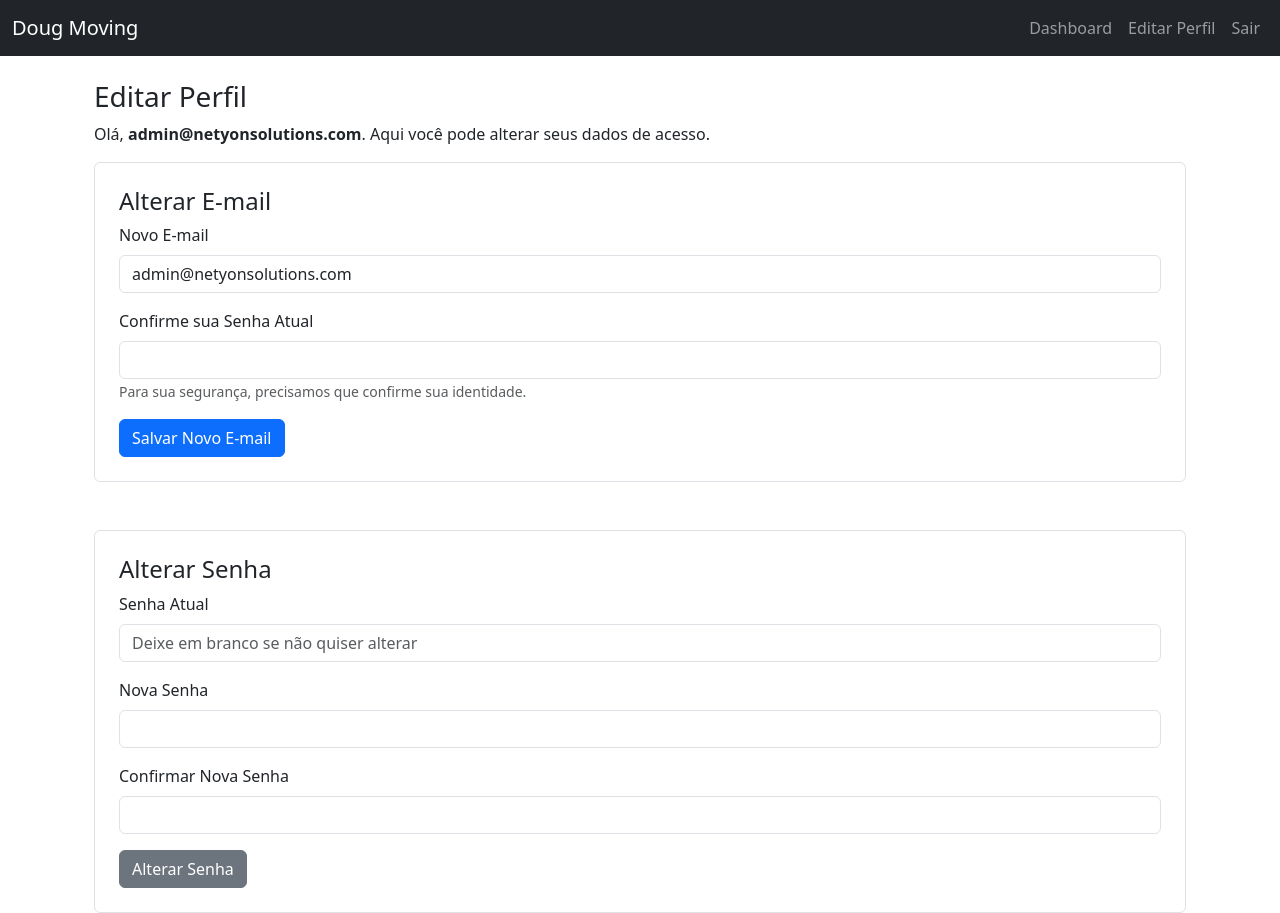
After one commit to netyon12/doug-moving, a Flask app: page /editar-perfil in a window 1280 px wide. The commit adds this page. Run offline with Flask 3, Linux system fonts and the light colour scheme; a user stored in the database is signed in.

Commit message:
Alteracao e edicao de perfil

```diff
--- a/app.py
+++ b/app.py
@@ -589,6 +589,77 @@ def exportar_corridas_csv():
 
 
 
+## Rota para Editar o perfil, podendo alterar o login e senha (chamando o editar_perfil.html)
+
+# No seu app.py, substitua a rota editar_perfil pela versão abaixo
+
+@app.route('/editar-perfil', methods=['GET', 'POST'])
+@login_required
+def editar_perfil():
+    if request.method == 'POST':
+        action = request.form.get('action')
+
+        # --- LÓGICA PARA ATUALIZAR O E-MAIL ---
+        if action == 'update_profile':
+            novo_email = request.form.get('email')
+            password_check = request.form.get('password_check')
+
+            if not password_check:
+                flash('Você precisa informar sua senha atual para alterar o e-mail.', 'warning')
+                return redirect(url_for('editar_perfil'))
+
+            if not check_password_hash(current_user.password, password_check):
+                flash('Senha incorreta. Não foi possível alterar o e-mail.', 'danger')
+                return redirect(url_for('editar_perfil'))
+
+            if novo_email != current_user.email:
+                existing_user = User.query.filter_by(email=novo_email).first()
+                if existing_user:
+                    flash('Este e-mail já está em uso por outra conta.', 'warning')
+                    return redirect(url_for('editar_perfil'))
+
+            current_user.email = novo_email
+            db.session.commit()
+            flash('Seu e-mail foi atualizado com sucesso!', 'success')
+            return redirect(url_for('editar_perfil'))
+
+        # --- LÓGICA PARA ATUALIZAR A SENHA ---
+        elif action == 'update_password':
+            senha_atual = request.form.get('senha_atual')
+            nova_senha = request.form.get('nova_senha')
+
+            # Se o campo senha_atual estiver vazio, o usuário não quer alterar a senha.
+            if not senha_atual:
+                flash('Nenhuma alteração de senha foi feita.', 'info')
+                return redirect(url_for('editar_perfil'))
+
+            confirmar_senha = request.form.get('confirmar_senha')
+            if not nova_senha or not confirmar_senha:
+                flash('Para alterar a senha, preencha os campos de nova senha e confirmação.', 'warning')
+                return redirect(url_for('editar_perfil'))
+
+            if not check_password_hash(current_user.password, senha_atual):
+                flash('A senha atual está incorreta.', 'danger')
+                return redirect(url_for('editar_perfil'))
+
+            if nova_senha != confirmar_senha:
+                flash('A nova senha e a confirmação não correspondem.', 'danger')
+                return redirect(url_for('editar_perfil'))
+
+            current_user.password = generate_password_hash(nova_senha, method='pbkdf2:sha256')
+            db.session.commit()
+            flash('Sua senha foi alterada com sucesso!', 'success')
+            return redirect(url_for('editar_perfil'))
+
+    return render_template('editar_perfil.html')
+
+
+
+
+
+
+
+
 
 
 #################################################### --- 8. COMANDOS DE ADMINISTRAÇÃO (sem alterações) ---
@@ -611,8 +682,9 @@ def create_admin(email, password):
 
 
 
-
-
+## Para funcionar precisa fazer isso:
+## Confirme rapidamente em Settings > Build & Deploy no Render que o comando ainda é:
+## pip install -r requirements.txt && flask db-drop && flask db-create
 
 # --- NOVOS COMANDOS PARA GERENCIAR O BANCO DE DADOS ---
 @app.cli.command('db-drop')
--- /dev/null
+++ b/templates/base.html
@@ -0,0 +1,62 @@
+<!-- templates/base.html -->
+<!doctype html>
+<html lang="pt-br">
+<head>
+    <meta charset="utf-8">
+    <meta name="viewport" content="width=device-width, initial-scale=1">
+    <title>Doug Moving</title>
+    <!-- Link para o CSS do Bootstrap -->
+    <link href="https://cdn.jsdelivr.net/npm/bootstrap@5.3.3/dist/css/bootstrap.min.css" rel="stylesheet">
+</head>
+<body>
+    <nav class="navbar navbar-expand-lg navbar-dark bg-dark">
+        <div class="container-fluid">
+            <a class="navbar-brand" href="{{ url_for('home' ) }}">Doug Moving</a>
+            <button class="navbar-toggler" type="button" data-bs-toggle="collapse" data-bs-target="#navbarNav" aria-controls="navbarNav" aria-expanded="false" aria-label="Toggle navigation">
+                <span class="navbar-toggler-icon"></span>
+            </button>
+            <div class="collapse navbar-collapse" id="navbarNav">
+                <ul class="navbar-nav ms-auto">
+                    {% if current_user.is_authenticated %}
+                        <!-- Links para usuários logados -->
+                        <li class="nav-item">
+                            <a class="nav-link" href="{{ url_for('home') }}">Dashboard</a>
+                        </li>
+                        <li class="nav-item">
+                            <a class="nav-link" href="{{ url_for('editar_perfil') }}">Editar Perfil</a>
+                        </li>
+                        <li class="nav-item">
+                            <a class="nav-link" href="{{ url_for('logout') }}">Sair</a>
+                        </li>
+                    {% else %}
+                        <!-- Links para usuários não logados -->
+                        <li class="nav-item">
+                            <a class="nav-link" href="{{ url_for('login') }}">Login</a>
+                        </li>
+                    {% endif %}
+                </ul>
+            </div>
+        </div>
+    </nav>
+
+    <div class="container mt-4">
+        <!-- Seção para exibir mensagens flash -->
+        {% with messages = get_flashed_messages(with_categories=true) %}
+            {% if messages %}
+                {% for category, message in messages %}
+                    <div class="alert alert-{{ category }} alert-dismissible fade show" role="alert">
+                        {{ message }}
+                        <button type="button" class="btn-close" data-bs-dismiss="alert" aria-label="Close"></button>
+                    </div>
+                {% endfor %}
+            {% endif %}
+        {% endwith %}
+
+        <!-- Bloco de conteúdo que será preenchido pelas outras páginas -->
+        {% block content %}{% endblock %}
+    </div>
+
+    <!-- Link para o JavaScript do Bootstrap (necessário para alguns componentes) -->
+    <script src="https://cdn.jsdelivr.net/npm/bootstrap@5.3.3/dist/js/bootstrap.bundle.min.js"></script>
+</body>
+</html>
--- /dev/null
+++ b/templates/editar_perfil.html
@@ -0,0 +1,42 @@
+<!-- templates/editar_perfil.html -->
+{% extends "base.html" %}
+
+{% block content %}
+<div class="container mt-4">
+    <h3>Editar Perfil</h3>
+    <p>Olá, <strong>{{ current_user.email }}</strong>. Aqui você pode alterar seus dados de acesso.</p>
+
+    <!-- Formulário para Alterar E-mail de Login -->
+    <form method="POST" action="{{ url_for('editar_perfil' ) }}" class="mb-5 border p-4 rounded">
+        <h4>Alterar E-mail</h4>
+        <div class="mb-3">
+            <label for="email" class="form-label">Novo E-mail</label>
+            <input type="email" class="form-control" id="email" name="email" value="{{ current_user.email }}" required>
+        </div>
+        <div class="mb-3">
+            <label for="password_check_email" class="form-label">Confirme sua Senha Atual</label>
+            <input type="password" class="form-control" id="password_check_email" name="password_check" required>
+            <small class="form-text text-muted">Para sua segurança, precisamos que confirme sua identidade.</small>
+        </div>
+        <button type="submit" name="action" value="update_profile" class="btn btn-primary">Salvar Novo E-mail</button>
+    </form>
+
+    <!-- Formulário para Alterar Senha -->
+    <form method="POST" action="{{ url_for('editar_perfil') }}" class="mt-4 border p-4 rounded">
+        <h4>Alterar Senha</h4>
+        <div class="mb-3">
+            <label for="senha_atual" class="form-label">Senha Atual</label>
+            <input type="password" class="form-control" id="senha_atual" name="senha_atual" placeholder="Deixe em branco se não quiser alterar">
+        </div>
+        <div class="mb-3">
+            <label for="nova_senha" class="form-label">Nova Senha</label>
+            <input type="password" class="form-control" id="nova_senha" name="nova_senha">
+        </div>
+        <div class="mb-3">
+            <label for="confirmar_senha" class="form-label">Confirmar Nova Senha</label>
+            <input type="password" class="form-control" id="confirmar_senha" name="confirmar_senha">
+        </div>
+        <button type="submit" name="action" value="update_password" class="btn btn-secondary">Alterar Senha</button>
+    </form>
+</div>
+{% endblock %}
```
Also changed, not shown: templates/admin_dashboard.html (+12 -29 lines).
